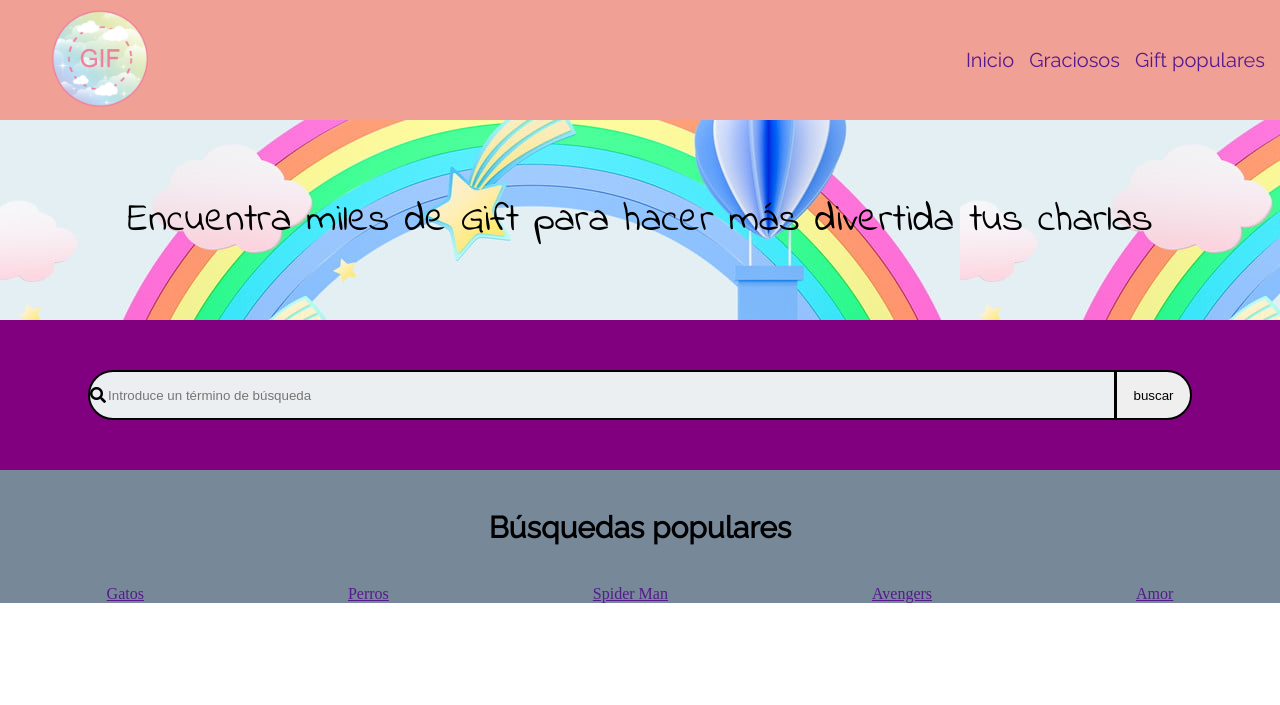
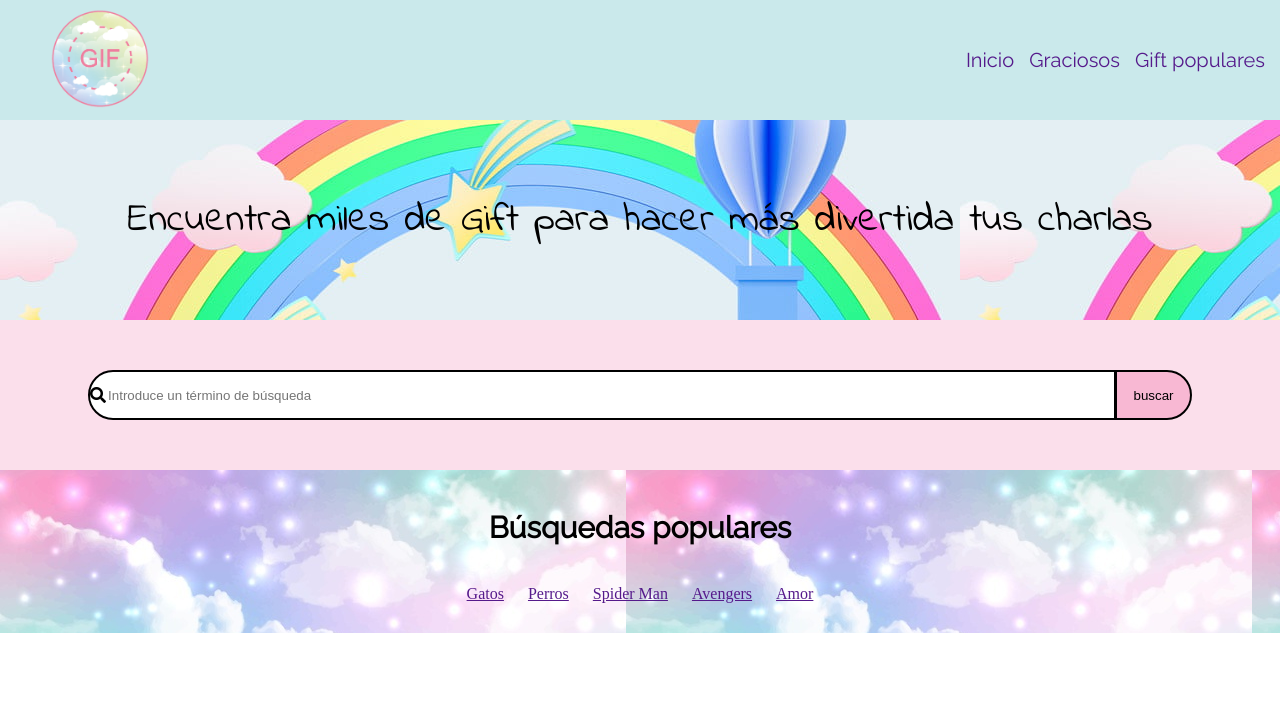
Before and after one commit to gri-espindola/buscadorDeGift, a website: page index.html in a window 1280 px wide. Drawn offline with Linux system fonts and the light colour scheme; no server answers.

Commit message:
retocando colores del nav y section

```diff
--- a/style.scss
+++ b/style.scss
@@ -2,7 +2,7 @@ $tipografia-general: raleway;
 $tipografia-card: comfortaa;
 $tipografia-introduccion: indie flower;
 $color-nav: #F1A095;
-$color-input: #ECEFF1;
+$color-input: white;
 $imagen-intro: url(./imagenes/pngtree-hot-air-balloon-purple-cloud-paper-cut-rainbow-meteor-background-image_315910.jpg);
 $imagen-logo: url(./imagenes/GIF\ Grande-01.png);
 
@@ -15,7 +15,7 @@ body {
 
 .nav-bar {
     display: flex;
-    background-color: $color-nav;
+    background-color: #CAE9EB;
     height: 100px;
     align-items: center;
     padding: 10px;
@@ -56,7 +56,7 @@ body {
     display: flex;
     justify-content: center;
     align-items: center;
-    background-color: purple;
+    background-color: #FBDFEB;
     height: 150px;
     .box-busqueda{
         display: flex;
@@ -79,12 +79,14 @@ body {
         }
     }
     .boton-buscar{
+        background-color: #F8B8D3;
         margin: 0px 0px 0px -1px;
         width: 6%;
         height: 33%;
         border: 2px black solid;
         border-top-right-radius: 50px;
         border-bottom-right-radius: 50px;
+
     }
 
 }
@@ -94,13 +96,17 @@ body {
     display: flex;
     text-align: center;
     flex-direction: column;
-    background-color: lightslategray;
+    background-image: url(./imagenes/fondo-degradado-cielo-pastel_23-2148897010.jpg) ;
     .tittle-busquedas-populares{
         font-family: $tipografia-general;
         font-size: 30px;
     }
-    .populares{
-        padding: 100px;
+    .box-opciones-populares{
+        padding-bottom: 30px;
+        height: 40%;
+        .populares{
+        padding: 10px;
+        }
     }
 }
 
```
Also changed, not shown: imagenes/fondo-cielo-pastel-cuento-hadas-magico_1639-18395.jpg (added), imagenes/fondo-degradado-cielo-pastel_23-2148897010.jpg (added), style.css, 1 other file.
